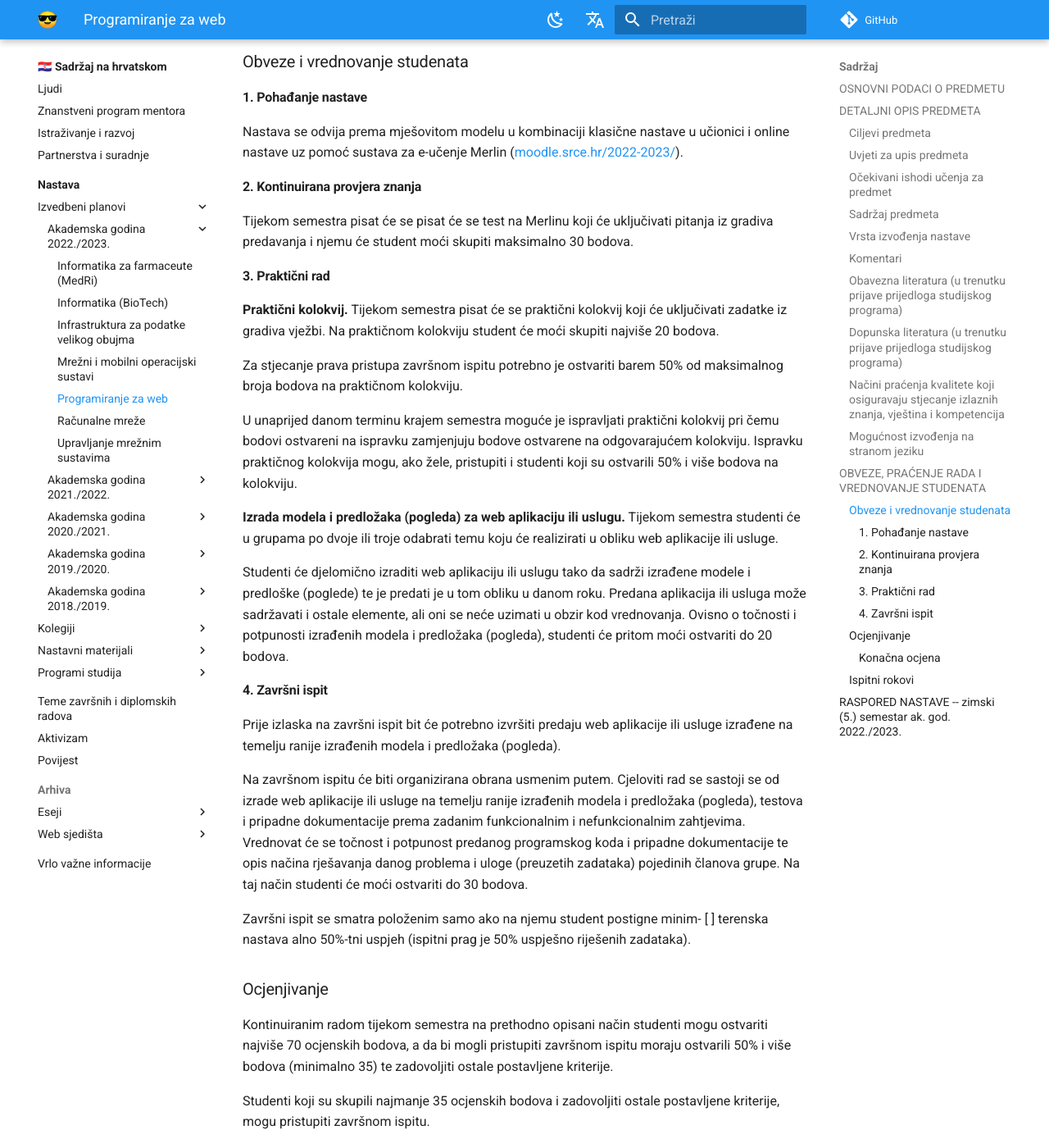
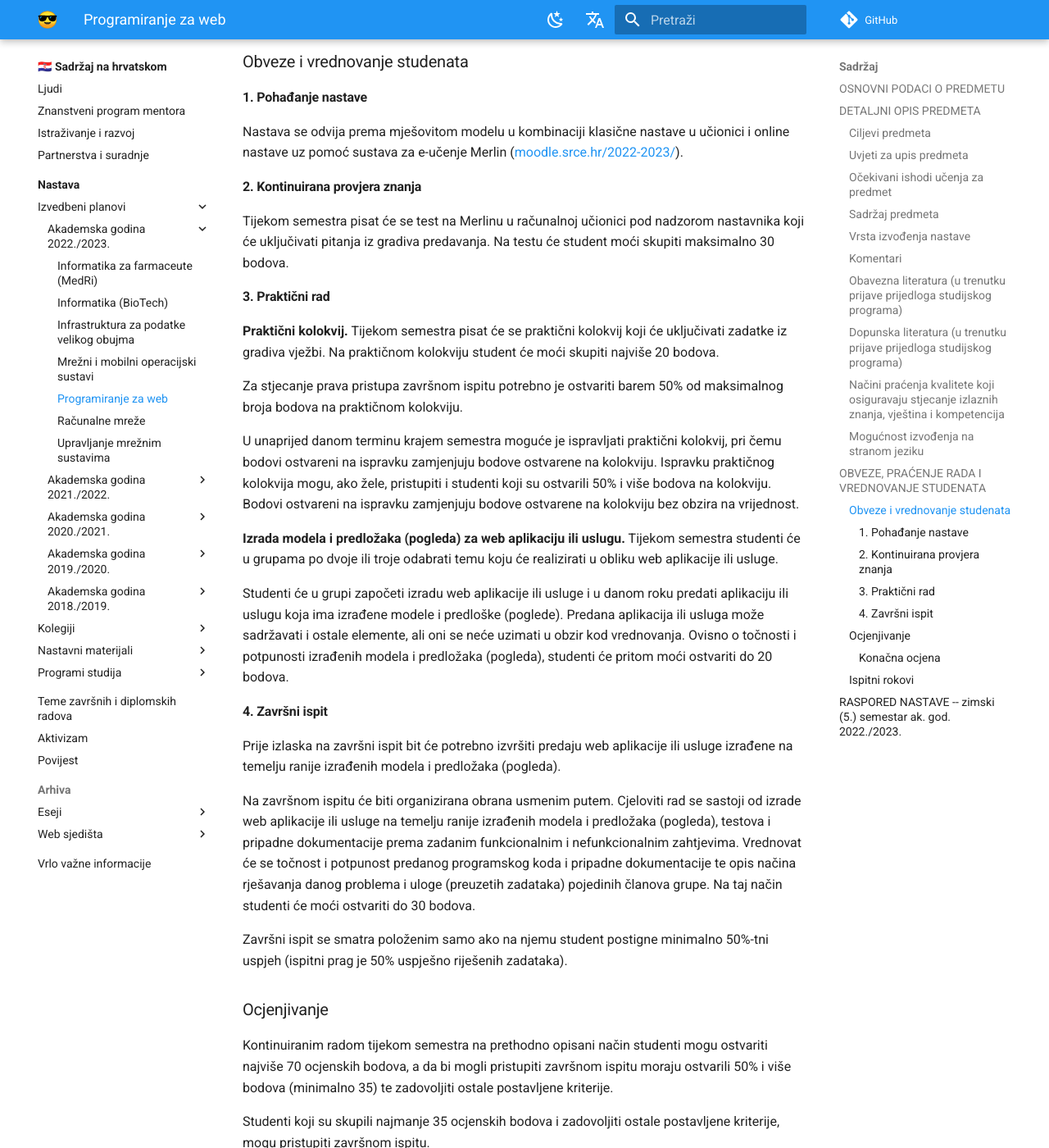
Before and after one commit to gaseri/website, an MkDocs documentation site: the page built from docs/hr/nastava/izvedbeni/2022-2023/PW.md, in a window 1280 px wide and 1400 px high, scrolled down 4848 px. Shown: the whole window at 82% size. Built offline with MkDocs 1.6.1 and Material for MkDocs 9.7.7, drawn with Linux system fonts in a browser that asks for light colours; comment, search, counter and statistics services are not loaded.

Commit message:
Fixed typos in PW syllabi

```diff
--- a/docs/hr/nastava/izvedbeni/2022-2023/PW.md
+++ b/docs/hr/nastava/izvedbeni/2022-2023/PW.md
@@ -125,7 +125,7 @@ Nastava se odvija prema mješovitom modelu u kombinaciji klasične nastave u uč
 
 #### 2. Kontinuirana provjera znanja
 
-Tijekom semestra pisat će se pisat će se test na Merlinu koji će uključivati pitanja iz gradiva predavanja i njemu će student moći skupiti maksimalno 30 bodova.
+Tijekom semestra pisat će se test na Merlinu u računalnoj učionici pod nadzorom nastavnika koji će uključivati pitanja iz gradiva predavanja. Na testu će student moći skupiti maksimalno 30 bodova.
 
 #### 3. Praktični rad
 
@@ -133,20 +133,19 @@ Tijekom semestra pisat će se pisat će se test na Merlinu koji će uključivati
 
 Za stjecanje prava pristupa završnom ispitu potrebno je ostvariti barem 50% od maksimalnog broja bodova na praktičnom kolokviju.
 
-U unaprijed danom terminu krajem semestra moguće je ispravljati praktični kolokvij pri čemu bodovi ostvareni na ispravku zamjenjuju bodove ostvarene na odgovarajućem kolokviju. Ispravku praktičnog kolokvija mogu, ako žele, pristupiti i studenti koji su ostvarili 50% i više bodova na kolokviju.
+U unaprijed danom terminu krajem semestra moguće je ispravljati praktični kolokvij, pri čemu bodovi ostvareni na ispravku zamjenjuju bodove ostvarene na kolokviju. Ispravku praktičnog kolokvija mogu, ako žele, pristupiti i studenti koji su ostvarili 50% i više bodova na kolokviju. Bodovi ostvareni na ispravku zamjenjuju bodove ostvarene na kolokviju bez obzira na vrijednost.
 
 **Izrada modela i predložaka (pogleda) za web aplikaciju ili uslugu.** Tijekom semestra studenti će u grupama po dvoje ili troje odabrati temu koju će realizirati u obliku web aplikacije ili usluge.
 
-Studenti će djelomično izraditi web aplikaciju ili uslugu tako da sadrži izrađene modele i predloške (poglede) te je predati je u tom obliku u danom roku. Predana aplikacija ili usluga može sadržavati i ostale elemente, ali oni se neće uzimati u obzir kod vrednovanja. Ovisno o točnosti i potpunosti izrađenih modela i predložaka (pogleda), studenti će pritom moći ostvariti do 20 bodova.
+Studenti će u grupi započeti izradu web aplikacije ili usluge i u danom roku predati aplikaciju ili uslugu koja ima izrađene modele i predloške (poglede). Predana aplikacija ili usluga može sadržavati i ostale elemente, ali oni se neće uzimati u obzir kod vrednovanja. Ovisno o točnosti i potpunosti izrađenih modela i predložaka (pogleda), studenti će pritom moći ostvariti do 20 bodova.
 
 #### 4. Završni ispit
 
 Prije izlaska na završni ispit bit će potrebno izvršiti predaju web aplikacije ili usluge izrađene na temelju ranije izrađenih modela i predložaka (pogleda).
 
-Na završnom ispitu će biti organizirana obrana usmenim putem. Cjeloviti rad se sastoji se od izrade web aplikacije ili usluge na temelju ranije izrađenih modela i predložaka (pogleda), testova i pripadne dokumentacije prema zadanim funkcionalnim i nefunkcionalnim zahtjevima. Vrednovat će se točnost i potpunost predanog programskog koda i pripadne dokumentacije te opis načina rješavanja danog problema i uloge (preuzetih zadataka) pojedinih članova grupe. Na taj način studenti će moći ostvariti do 30 bodova.
+Na završnom ispitu će biti organizirana obrana usmenim putem. Cjeloviti rad se sastoji od izrade web aplikacije ili usluge na temelju ranije izrađenih modela i predložaka (pogleda), testova i pripadne dokumentacije prema zadanim funkcionalnim i nefunkcionalnim zahtjevima. Vrednovat će se točnost i potpunost predanog programskog koda i pripadne dokumentacije te opis načina rješavanja danog problema i uloge (preuzetih zadataka) pojedinih članova grupe. Na taj način studenti će moći ostvariti do 30 bodova.
 
-Završni ispit se smatra položenim samo ako na njemu student postigne minim- [ ] terenska nastava
-alno 50%-tni uspjeh (ispitni prag je 50% uspješno riješenih zadataka).
+Završni ispit se smatra položenim samo ako na njemu student postigne minimalno 50%-tni uspjeh (ispitni prag je 50% uspješno riješenih zadataka).
 
 ### Ocjenjivanje
 
```
Also changed, not shown: docs/hr/nastava/izvedbeni/2021-2022/PW.md (+4 -4 lines).
